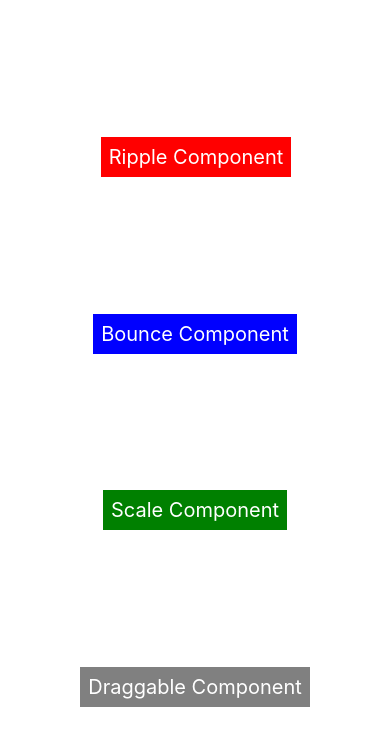
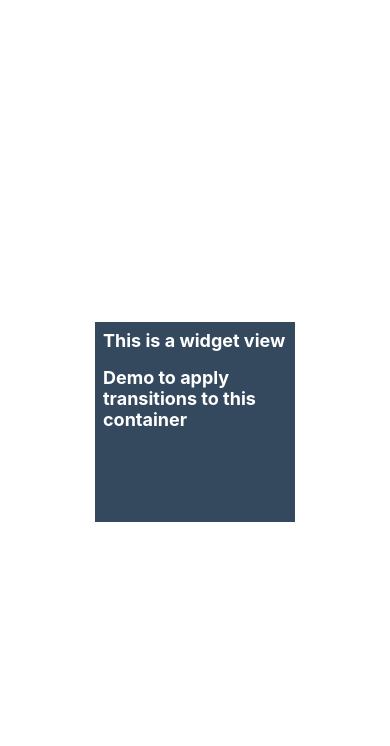
Before and after one commit to flipkart-incubator/animation-wrapper-view, a React Native app: screen / in a window 390 px wide. Shown: the top 746 px of the page. Built offline with nearby package versions, Linux system fonts and the light colour scheme.

Commit message:
Updating README.MD

```diff
--- a/src/Main.tsx
+++ b/src/Main.tsx
@@ -1,10 +1,9 @@
 
 import React from 'react';
-import { Easing, Text, View } from 'react-native';
+import { Easing, Text, View, StyleSheet, Image } from 'react-native';
 import { AnimationWrapperView } from './components/animation-wrapper/AnimationWrapperView';
 import { AnimationTriggerType } from './components/animation-wrapper/models/AnimationTriggerType';
 import { AnimationType } from './components/animation-wrapper/models/AnimationType';
-import { BaseAnimation } from './components/animation-wrapper/models/BaseAnimation';
 import { BounceAnimation } from './components/animation-wrapper/models/BounceAnimation';
 import { DraggableAnimation } from './components/animation-wrapper/models/DraggableAnimation';
 import { FadeInAnimation, FadeOutAnimation } from './components/animation-wrapper/models/FadeAnimation';
@@ -18,7 +17,7 @@ export default class Main extends React.Component {
         const bounceConfig: BounceAnimation = {
             type: AnimationType.BOUNCE,
             triggerType: AnimationTriggerType.ON_CLICK,
-            bounceHeight: 20,
+            bounceHeight: 30,
             animationDuration: 1000
         };
 
@@ -26,12 +25,12 @@ export default class Main extends React.Component {
             type: AnimationType.SCALE,
             triggerType: AnimationTriggerType.ON_CLICK,
             scaleDuration: 1000,
-            toScale: 3,
+            toScale: 2,
             easing: Easing.bounce
         };
         const rippleConfig: RippleAnimation = {
             type: AnimationType.RIPPLE,
-            triggerType: AnimationTriggerType.ON_CLICK,
+            triggerType: AnimationTriggerType.ON_LOAD,
             rippleColor: 'red',
             rippleCount: 5,
             rippleDuration: 1000,
@@ -46,13 +45,13 @@ export default class Main extends React.Component {
         const fadeInConfig: FadeInAnimation = {
             type: AnimationType.FADE_IN,
             triggerType: AnimationTriggerType.ON_LOAD,
-            animationDuration: 40000
+            animationDuration: 2000
         };
 
         const fadeOutConfig: FadeOutAnimation = {
             type: AnimationType.FADE_OUT,
             triggerType: AnimationTriggerType.ON_CLICK,
-            animationDuration: 400
+            animationDuration: 2000
         };
 
         const slideInConfig: FadeInAnimation = {
@@ -68,13 +67,15 @@ export default class Main extends React.Component {
         };
         return (
             <View style={{
-                flexDirection: 'column', flex: 1,
-                justifyContent: 'space-evenly'
+                flexDirection: 'column',
+                flex: 1,
+                alignItems: 'center',
+                justifyContent: 'center'
             }}>
-                <AnimationWrapperView animationConfig={slideInConfig} animationDimen={{ width: 200, height: 200 }}>
-                    <Text style={{ backgroundColor: 'red', fontSize: 20, padding: 8, color: 'white' }}>Ripple Component</Text>
+                <AnimationWrapperView animationConfig={draggableConfig} animationDimen={{ width: 200, height: 200 }}>
+                    {this._renderCard()}
                 </AnimationWrapperView>
-
+                {/*
                 <AnimationWrapperView animationConfig={slideOutConfig} animationDimen={{ width: 200, height: 200 }}>
                     <Text style={{ backgroundColor: 'blue', fontSize: 20, padding: 8, color: 'white' }}>Bounce Component</Text>
                 </AnimationWrapperView>
@@ -85,8 +86,40 @@ export default class Main extends React.Component {
 
                 <AnimationWrapperView animationConfig={draggableConfig} animationDimen={{ width: 200, height: 200 }}>
                     <Text style={{ backgroundColor: 'gray', fontSize: 20, padding: 8, color: 'white' }}>Draggable Component</Text>
-                </AnimationWrapperView>
+                </AnimationWrapperView> */}
+            </View>
+        );
+    }
+
+    _renderCard(): React.ReactNode {
+        return (
+            <View style={styles.container}>
+                <View style={{flex: 1, flexDirection: 'column'}}>
+
+                    <Text style={styles.paragraph}>
+                        This is a widget view
+                    </Text>
+                    <Text style={styles.paragraph}>
+                        Demo to apply transitions to this container
+                    </Text>
+                </View>
             </View>
         );
     }
 }
+
+const styles = StyleSheet.create({
+    container: {
+        height: 200,
+        width: 200,
+        alignItems: 'center',
+        justifyContent: 'center',
+        backgroundColor: '#34495e'
+    },
+    paragraph: {
+        margin: 8,
+        fontSize: 18,
+        fontWeight: 'bold',
+        color: 'white'
+    },
+});
```
Also changed, not shown: 9 other files (tests, documents, lock files or other folders).
